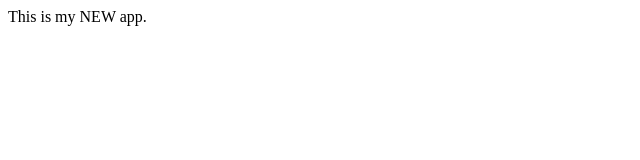
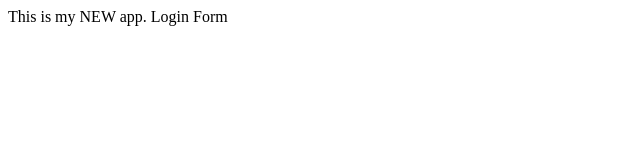
Before and after one commit to Zarihub/sampleapp, a plain HTML site: page index.html in a window 1280 px wide. Shown: the full height of the page, 0-640 px from the left. Drawn offline with Linux system fonts and the light colour scheme.

Commit message:
login form

```diff
--- /dev/null
+++ b/dir2/app2.js
@@ -0,0 +1 @@
+console.log('123')
--- a/index.html
+++ b/index.html
@@ -5,5 +5,6 @@
     </head>
     <body>
         This is my NEW app.
+        Login Form
     </body>
 </html>
```
Also changed, not shown: log.txt (added), login.html (added).
